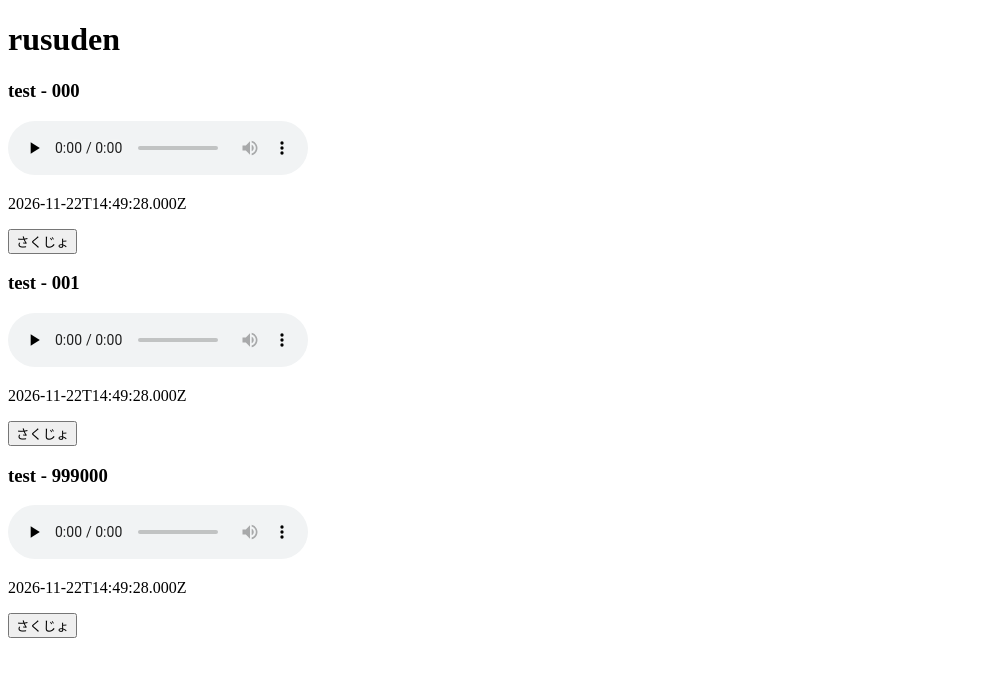
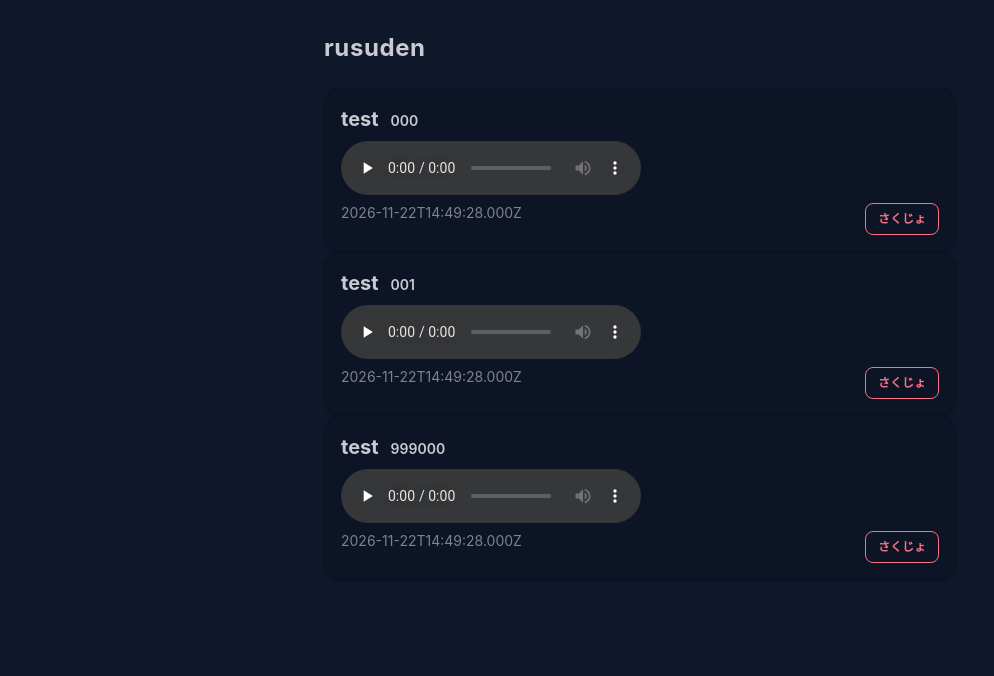
Before and after one commit to Kur0den/rusuden, a Vue app in the folder front/: page / in a window 1280 px wide. Shown: the top 676 px of the page, without its empty margins (0-994 px from the left). Built offline with nearby package versions, Linux system fonts and the light colour scheme.

Commit message:
css写経

```diff
--- a/front/package.json
+++ b/front/package.json
@@ -18,11 +18,13 @@
     "vue": "^3.5.42"
   },
   "devDependencies": {
+    "@tailwindcss/vite": "^4.3.5",
     "@tsconfig/node24": "^24.0.5",
     "@types/node": "^24.13.4",
     "@vitejs/plugin-vue": "^6.0.8",
     "@vue/eslint-config-typescript": "^14.9.0",
     "@vue/tsconfig": "^0.9.1",
+    "daisyui": "^5.8.2",
     "eslint": "^10.10.0",
     "eslint-config-prettier": "^10.1.8",
     "eslint-plugin-oxlint": "~1.82.0",
@@ -31,6 +33,7 @@
     "npm-run-all2": "^9.0.3",
     "oxfmt": "^0.67.0",
     "oxlint": "~1.82.0",
+    "tailwindcss": "^4.3.5",
     "typescript": "~6.0.0",
     "vite": "^8.2.2",
     "vite-plugin-vue-devtools": "^8.2.1",
--- a/front/src/App.vue
+++ b/front/src/App.vue
@@ -25,12 +25,13 @@ function deleteMessage(id: number) {
 }
 </script>
 
-<template>
-  <h1>rusuden</h1>
-  <p v-if="isLoading">Loading...</p>
-  <p v-else-if="errorMsg">{{ errorMsg }}</p>
-  <p v-else-if="messages.length === 0">留守電はありません</p>
-  <template v-else>
+<template class="min-h-screen bg-base-100 text-base-content">
+  <div class="mx-auto max-w-2xl px-5 py-8">
+    <h1 class="mb-6 text-2xl font-bold tracking-wide">rusuden</h1>
+    <p v-if="isLoading" class="py-8 text-center opacity-60">Loading...</p>
+    <p v-else-if="errorMsg" class="alert alert-error">{{ errorMsg }}</p>
+    <p v-else-if="messages.length === 0" class="py-8 text-center opacity-60">留守電はありません</p>
+    <template v-else class="flex flex-col gap-3">
       <MessageCard
         v-for="m in messages"
         :key="m.id"
@@ -41,6 +42,7 @@ function deleteMessage(id: number) {
         @delete="deleteMessage"
       />
     </template>
+  </div>
 </template>
 
 <style scoped></style>
--- a/front/src/api.ts
+++ b/front/src/api.ts
@@ -24,5 +24,10 @@ export async function listMessages(): Promise<Message[]> {
       url: '/dummy1.wav',
     },
   ]
+
+
+  const sleep = () => new Promise<void>((resolve) => setTimeout(resolve(), 2000))
+  await sleep()
+
   return Messages
 }
--- a/front/src/components/MessageCard.vue
+++ b/front/src/components/MessageCard.vue
@@ -15,9 +15,10 @@ watch(
 </script>
 
 <template>
-  <div>
-    <h3>
-      {{ message.callerName }} - <span>{{ message.callerId }}</span>
+  <div class="card border border-base-300 bg-base-200 shadow-sm">
+    <div class="card-body gap-2 p-4">
+      <h3 class="flex items-baseline justify-self-start gap-3 text-xl font-bold">
+        {{ message.callerName }}  <span class="text-sm font-semibold">{{ message.callerId }}</span>
       </h3>
       <audio
         ref="el"
@@ -27,7 +28,10 @@ watch(
         @play="emit('play', message.id)"
         @ended="emit('stop', message.id)"
       />
-    <p>{{ message.created }}</p>
-    <button type="button" @click="emit('delete', message.id)">さくじょ</button>
+      <div class="flex item-center justify-between gap-3">
+        <p class="text-sm opacity-60">{{ message.created }}</p>
+        <button type="button" class="btn btn-outline btn-error btn-sm" @click="emit('delete', message.id)">さくじょ</button>
+      </div>
+    </div>
   </div>
 </template>
--- a/front/src/main.ts
+++ b/front/src/main.ts
@@ -1,4 +1,5 @@
 import { createApp } from 'vue'
 import App from './App.vue'
+import "./style.css"
 
 createApp(App).mount('#app')
--- /dev/null
+++ b/front/src/style.css
@@ -0,0 +1,4 @@
+@import "tailwindcss";
+@plugin "daisyui" {
+  themes: night --default;
+}
--- a/front/vite.config.ts
+++ b/front/vite.config.ts
@@ -3,12 +3,14 @@ import { fileURLToPath, URL } from 'node:url'
 import { defineConfig } from 'vite'
 import vue from '@vitejs/plugin-vue'
 import vueDevTools from 'vite-plugin-vue-devtools'
+import tailwindcss from "@tailwindcss/vite"
 
 // https://vite.dev/config/
 export default defineConfig({
   plugins: [
     vue(),
     vueDevTools(),
+    tailwindcss(),
   ],
   resolve: {
     alias: {
```
Also changed, not shown: 1 other file (tests, documents, lock files or other folders). Lines whose indentation alone changed are shown as unchanged.
